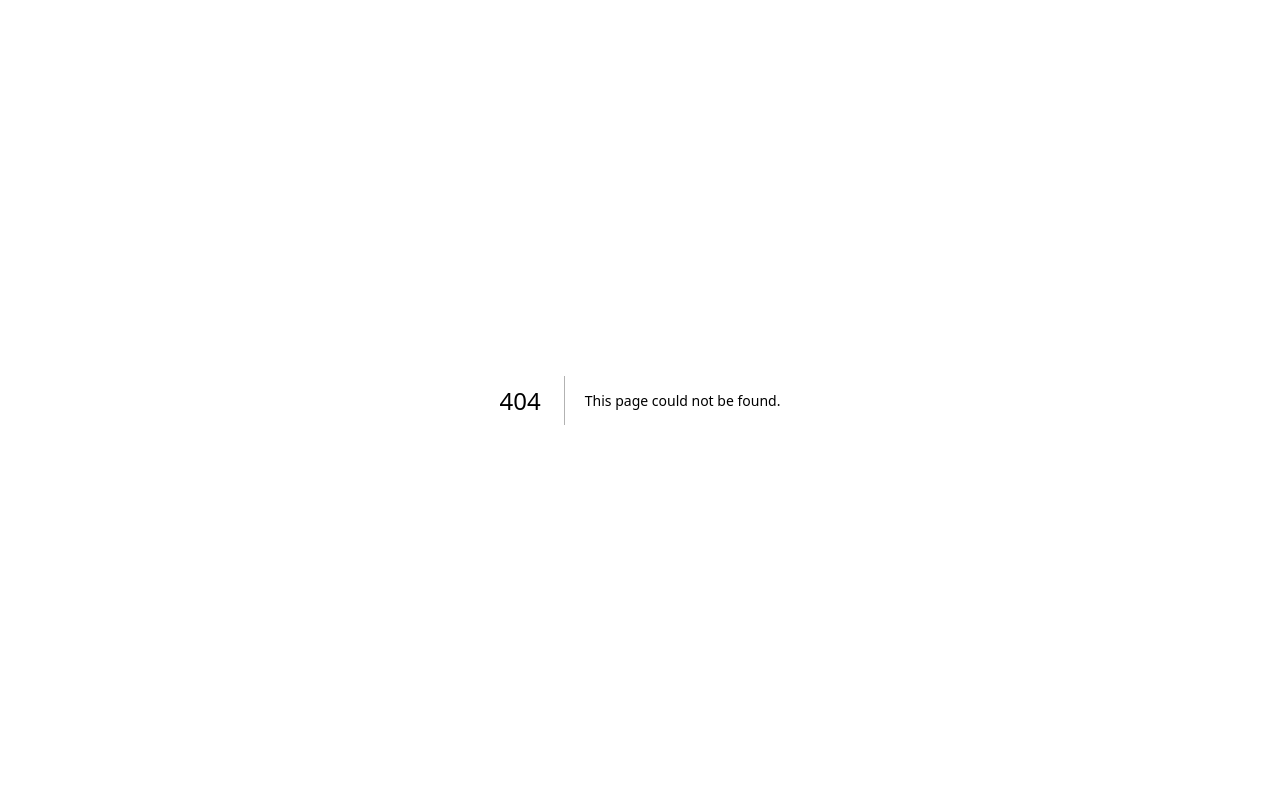
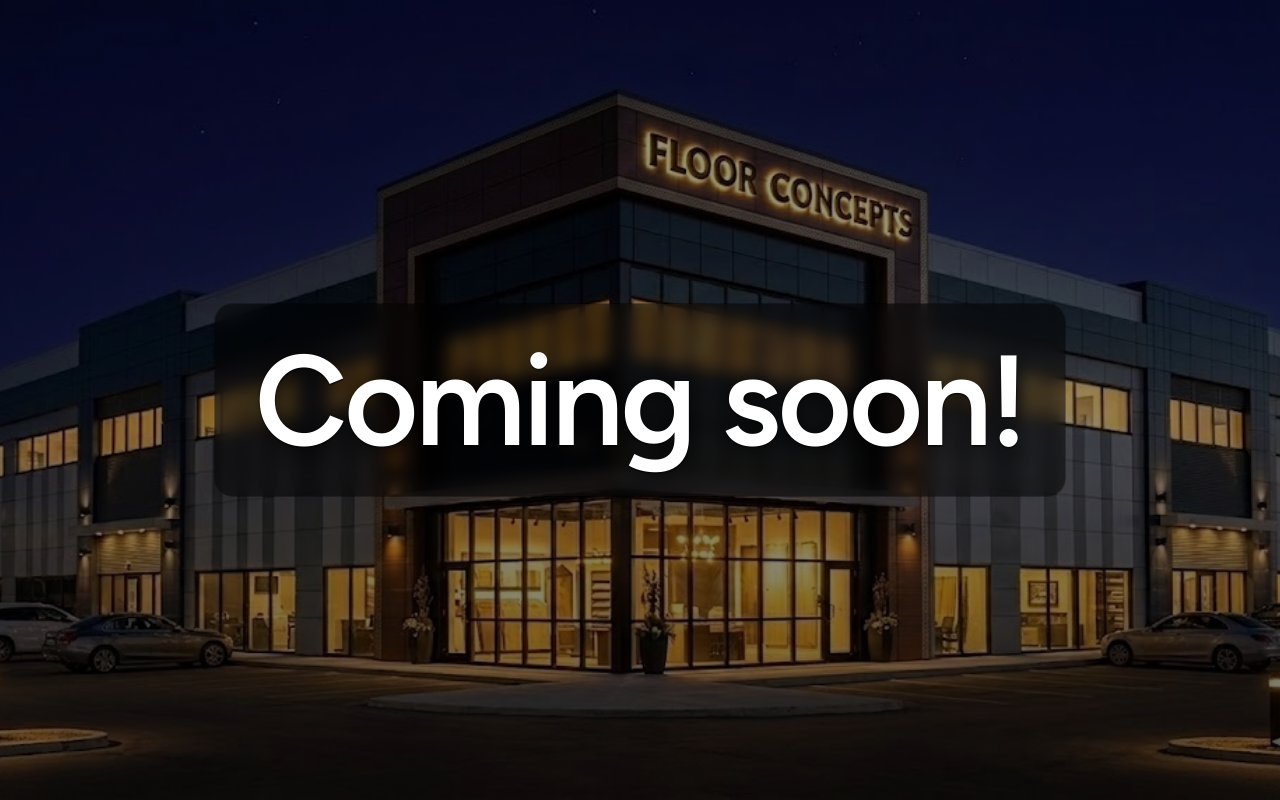
Before and after one commit to robink-drive/floorconcepts-web, a Next.js app: page /coming-soon in a window 1280 px wide. Before the commit this address had no page. Built offline with nearby package versions, Linux system fonts and the light colour scheme.

Commit message:
feat: implement coming soon page and update homepage redirect

```diff
--- /dev/null
+++ b/app/coming-soon/page.tsx
@@ -0,0 +1,11 @@
+import type { Metadata } from "next";
+import { ComingSoon } from "@/components/coming-soon";
+
+export const metadata: Metadata = {
+  title: "Launching soon...",
+  description: "Floor Concepts — launching soon...",
+};
+
+export default function ComingSoonPage() {
+  return <ComingSoon />;
+}
--- a/app/page.tsx
+++ b/app/page.tsx
@@ -1,65 +1,5 @@
-import Image from "next/image";
+import { redirect } from "next/navigation";
 
 export default function Home() {
-  return (
-    <div className="flex flex-col flex-1 items-center justify-center bg-zinc-50 font-sans dark:bg-black">
-      <main className="flex flex-1 w-full max-w-3xl flex-col items-center justify-between py-32 px-16 bg-white dark:bg-black sm:items-start">
-        <Image
-          className="dark:invert"
-          src="/next.svg"
-          alt="Next.js logo"
-          width={100}
-          height={20}
-          priority
-        />
-        <div className="flex flex-col items-center gap-6 text-center sm:items-start sm:text-left">
-          <h1 className="max-w-xs text-3xl font-semibold leading-10 tracking-tight text-black dark:text-zinc-50">
-            To get started, edit the page.tsx file.
-          </h1>
-          <p className="max-w-md text-lg leading-8 text-zinc-600 dark:text-zinc-400">
-            Looking for a starting point or more instructions? Head over to{" "}
-            <a
-              href="https://vercel.com/templates?framework=next.js&utm_source=create-next-app&utm_medium=appdir-template-tw&utm_campaign=create-next-app"
-              className="font-medium text-zinc-950 dark:text-zinc-50"
-            >
-              Templates
-            </a>{" "}
-            or the{" "}
-            <a
-              href="https://nextjs.org/learn?utm_source=create-next-app&utm_medium=appdir-template-tw&utm_campaign=create-next-app"
-              className="font-medium text-zinc-950 dark:text-zinc-50"
-            >
-              Learning
-            </a>{" "}
-            center.
-          </p>
-        </div>
-        <div className="flex flex-col gap-4 text-base font-medium sm:flex-row">
-          <a
-            className="flex h-12 w-full items-center justify-center gap-2 rounded-full bg-foreground px-5 text-background transition-colors hover:bg-[#383838] dark:hover:bg-[#ccc] md:w-[158px]"
-            href="https://vercel.com/new?utm_source=create-next-app&utm_medium=appdir-template-tw&utm_campaign=create-next-app"
-            target="_blank"
-            rel="noopener noreferrer"
-          >
-            <Image
-              className="dark:invert"
-              src="/vercel.svg"
-              alt="Vercel logomark"
-              width={16}
-              height={16}
-            />
-            Deploy Now
-          </a>
-          <a
-            className="flex h-12 w-full items-center justify-center rounded-full border border-solid border-black/[.08] px-5 transition-colors hover:border-transparent hover:bg-black/[.04] dark:border-white/[.145] dark:hover:bg-[#1a1a1a] md:w-[158px]"
-            href="https://nextjs.org/docs?utm_source=create-next-app&utm_medium=appdir-template-tw&utm_campaign=create-next-app"
-            target="_blank"
-            rel="noopener noreferrer"
-          >
-            Documentation
-          </a>
-        </div>
-      </main>
-    </div>
-  );
+  redirect("/coming-soon");
 }
--- /dev/null
+++ b/components/coming-soon.tsx
@@ -0,0 +1,42 @@
+import Image from "next/image";
+
+type ComingSoonProps = {
+  title?: string;
+  subtitle?: string;
+};
+
+export function ComingSoon({
+  title = "Coming soon!",
+  subtitle = "",
+}: ComingSoonProps) {
+  return (
+    <section
+      className="relative isolate flex min-h-dvh w-full flex-col items-center justify-center overflow-hidden bg-[#0b1220] px-6 py-16 text-center"
+      aria-label={title}
+    >
+      <Image
+        src="/coming-soon-bg.jpeg"
+        alt=""
+        fill
+        priority
+        fetchPriority="high"
+        sizes="100vw"
+        quality={72}
+        decoding="async"
+        className="z-0 object-cover"
+      />
+      <div
+        className="pointer-events-none absolute inset-0 z-1 bg-linear-to-t from-black/55 via-black/40 to-black/40"
+        aria-hidden
+      />
+      <p className="absolute inset-x-0 top-[min(6vh,7rem)] z-2 text-sm font-medium uppercase tracking-[0.35em] text-white/90 drop-shadow-[0_2px_14px_rgba(0,0,0,0.4)] sm:text-base">
+        {subtitle}
+      </p>
+      <div className="relative z-2 flex max-w-4xl flex-col items-center rounded-2xl bg-black/50 px-8 py-6 ring-1 ring-black/30 backdrop-blur-sm sm:px-10 sm:py-8">
+        <h1 className="text-balance text-4xl font-semibold tracking-tight text-white [text-shadow:0_1px_2px_rgba(0,0,0,0.95),0_2px_24px_rgba(0,0,0,0.75)] sm:text-5xl md:text-9xl">
+          {title}
+        </h1>
+      </div>
+    </section>
+  );
+}
```
Also changed, not shown: 1 other file (tests, documents, lock files or other folders).
